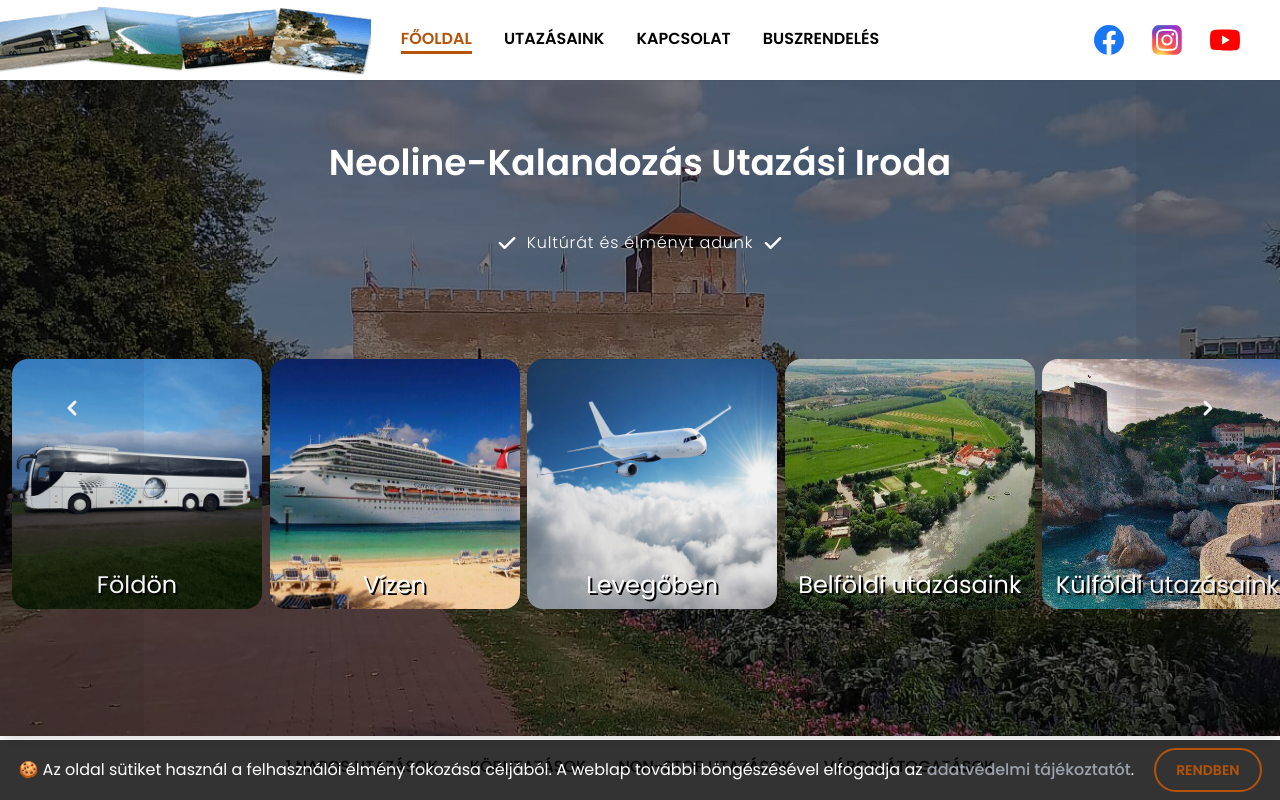
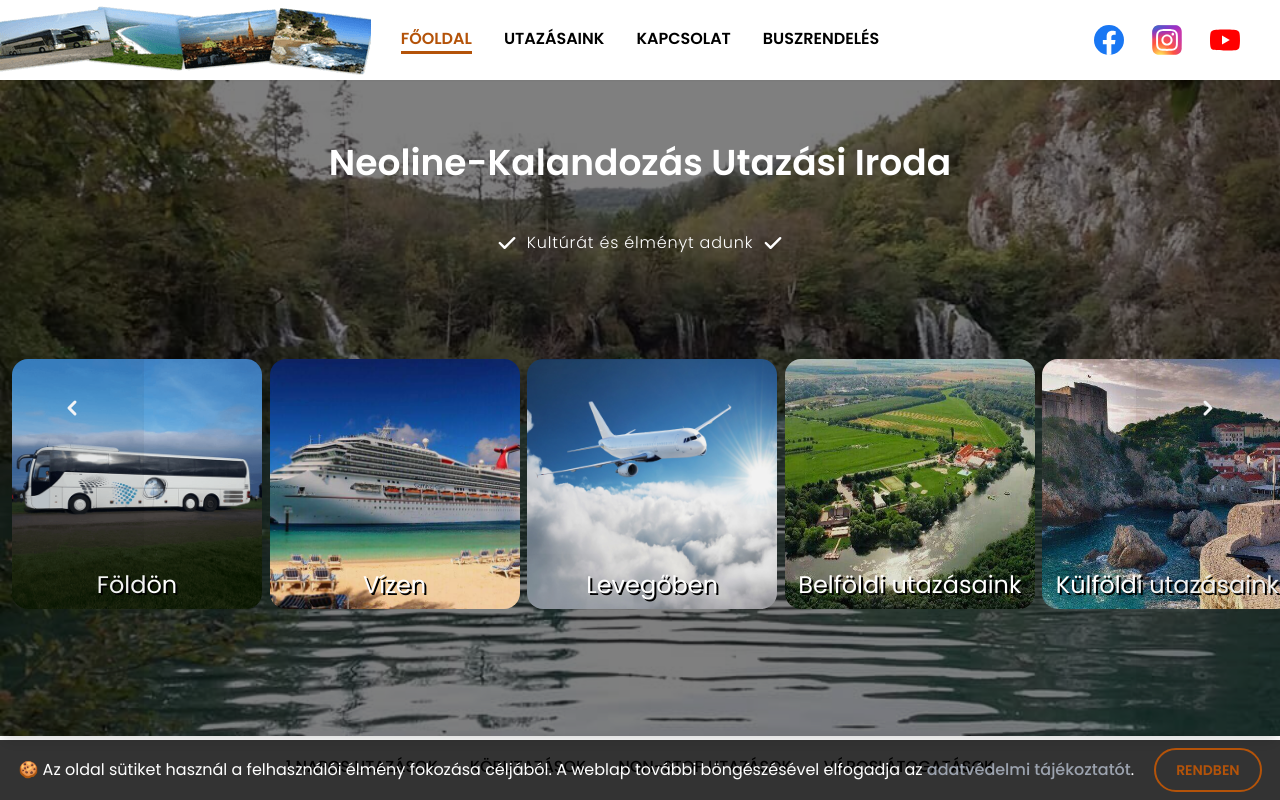
Before and after one commit to T0jgli/kalandozastravel-nextjs, a Next.js app: page / in a window 1280 px wide. Shown: the top 800 px of the page. Built offline with nearby package versions, Linux system fonts and the light colour scheme; no server answers; the database is empty.

Commit message:
small fixes

```diff
--- a/components/GlobalComponents/Navbar.js
+++ b/components/GlobalComponents/Navbar.js
@@ -6,11 +6,11 @@ import useScreenWidth from "../../lib/hooks/useScreenWidth";
 
 const Navbar = () => {
     const [open, setisOpen] = useState(false);
-    const [isMobile] = useScreenWidth(1024);
+    const [isMobile] = useScreenWidth(1023);
     const router = useRouter();
 
     useEffect(() => {
-        if (window.innerWidth < 992) {
+        if (window.innerWidth < 1023) {
             setisOpen(false);
         }
     }, [router.pathname]);
@@ -165,10 +165,7 @@ const Navbar = () => {
                                 </a>
                             </li>
                         </ul>
-                        <div
-                            className="flex gap-7 border-t-2 border-black border-opacity-10
-            pt-16 items-center justify-center h-10 md:h-20 m-0 duration-300 transform"
-                        >
+                        <div className="flex gap-7 border-t-2 border-black border-opacity-10 pt-16 items-center justify-center h-10 md:h-20 m-0 duration-300 transform">
                             <a
                                 target="_blank"
                                 rel="noopener noreferrer"
--- a/components/HomeComponents/CustomCarousel.js
+++ b/components/HomeComponents/CustomCarousel.js
@@ -12,12 +12,10 @@ const CustomCarousel = ({ travels }) => {
     });
 
     useEffect(() => {
-        const timeoutSlide = () => {
+        const interval = setInterval(() => {
             setActive((prev) => (prev === 18 ? 1 : prev + 1));
-        };
-
-        setInterval(timeoutSlide, 5000);
-        return clearInterval(timeoutSlide);
+        }, 5000);
+        return clearInterval(interval);
     }, []);
 
     return (
```
